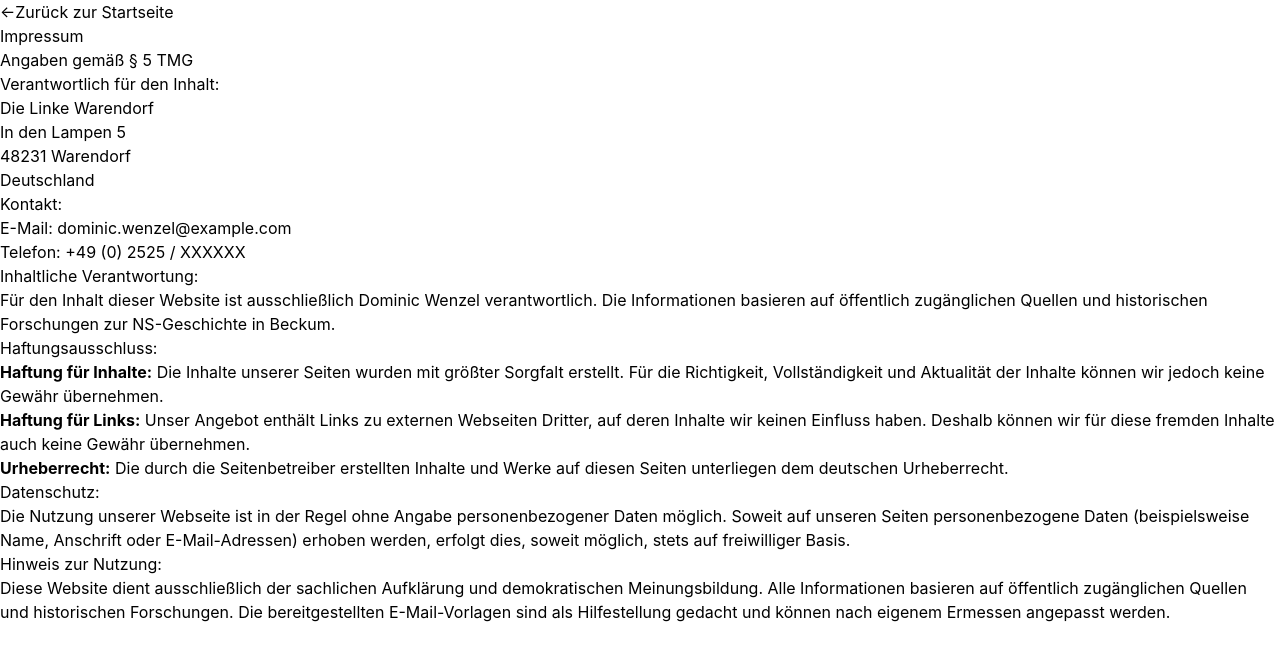
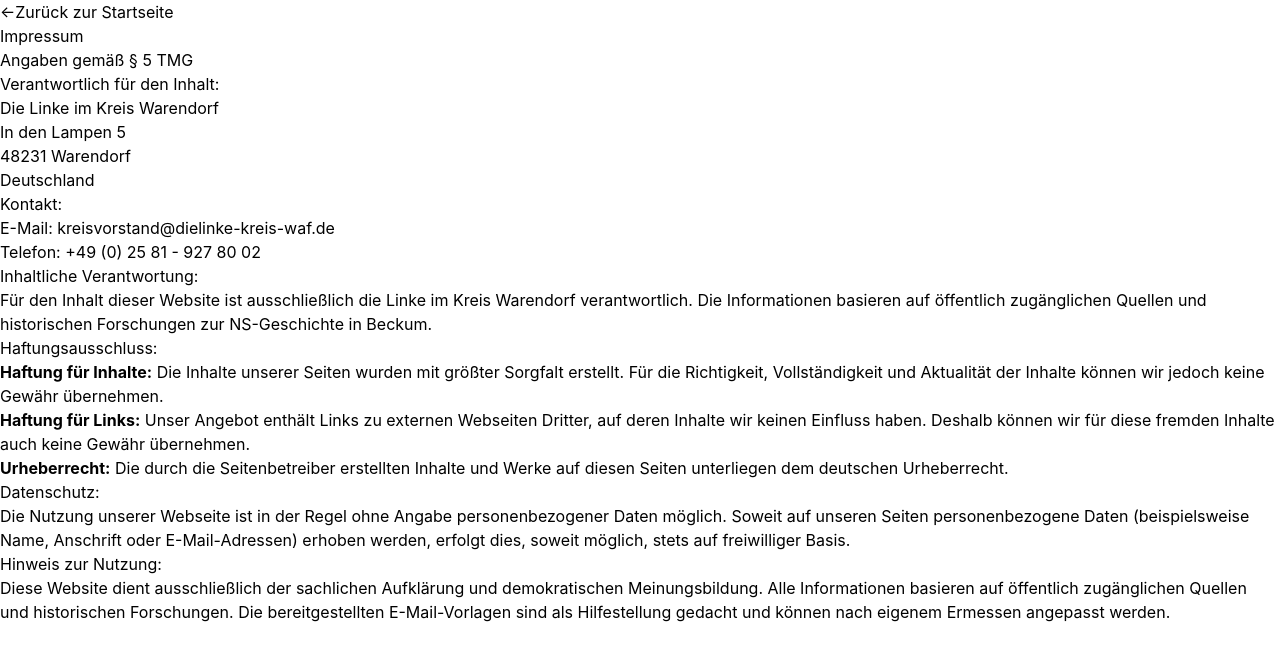
Before and after one commit to chi11mo/street_naming_be, a React (Vite) app in the folder frontend/: page / in a window 1280 px wide. Both pictures are taken after a click on the button "Impressum". Shown: the top 660 px of the page. Built offline with nearby package versions, Linux system fonts and the light colour scheme.

Commit message:
deploy docs for github pages

```diff
--- a/frontend/src/components/Impressum.jsx
+++ b/frontend/src/components/Impressum.jsx
@@ -33,7 +33,7 @@
             <div>
               <h3 className="text-lg font-semibold text-gray-800 mb-2">Verantwortlich für den Inhalt:</h3>
               <p className="text-gray-700">
-                Die Linke Warendorf<br />
+                Die Linke im Kreis Warendorf<br />
                 In den Lampen 5<br />
                 48231 Warendorf<br />
                 Deutschland
@@ -43,15 +43,15 @@
             <div>
               <h3 className="text-lg font-semibold text-gray-800 mb-2">Kontakt:</h3>
               <p className="text-gray-700">
-                E-Mail: dominic.wenzel@example.com<br />
-                Telefon: +49 (0) 2525 / XXXXXX
+                E-Mail: kreisvorstand@dielinke-kreis-waf.de<br />
+                Telefon: +49 (0) 25 81 - 927 80 02
               </p>
             </div>
 
             <div>
               <h3 className="text-lg font-semibold text-gray-800 mb-2">Inhaltliche Verantwortung:</h3>
               <p className="text-gray-700">
-                Für den Inhalt dieser Website ist ausschließlich Dominic Wenzel verantwortlich.
+                Für den Inhalt dieser Website ist ausschließlich die Linke im Kreis Warendorf verantwortlich.
                 Die Informationen basieren auf öffentlich zugänglichen Quellen und historischen
                 Forschungen zur NS-Geschichte in Beckum.
               </p>
--- a/frontend/vite.config.js
+++ b/frontend/vite.config.js
@@ -1,7 +1,11 @@
-import { defineConfig } from 'vite'
-import react from '@vitejs/plugin-react'
+import { defineConfig } from 'vite';
+import react from '@vitejs/plugin-react';
 
 export default defineConfig({
   plugins: [react()],
-  base: './',
-})
+  base: '/street_naming_be/',
+  build: {
+    outDir: 'docs',
+    emptyOutDir: true
+  }
+});
```
Also changed, not shown: 8 other files (tests, documents, lock files or other folders).
